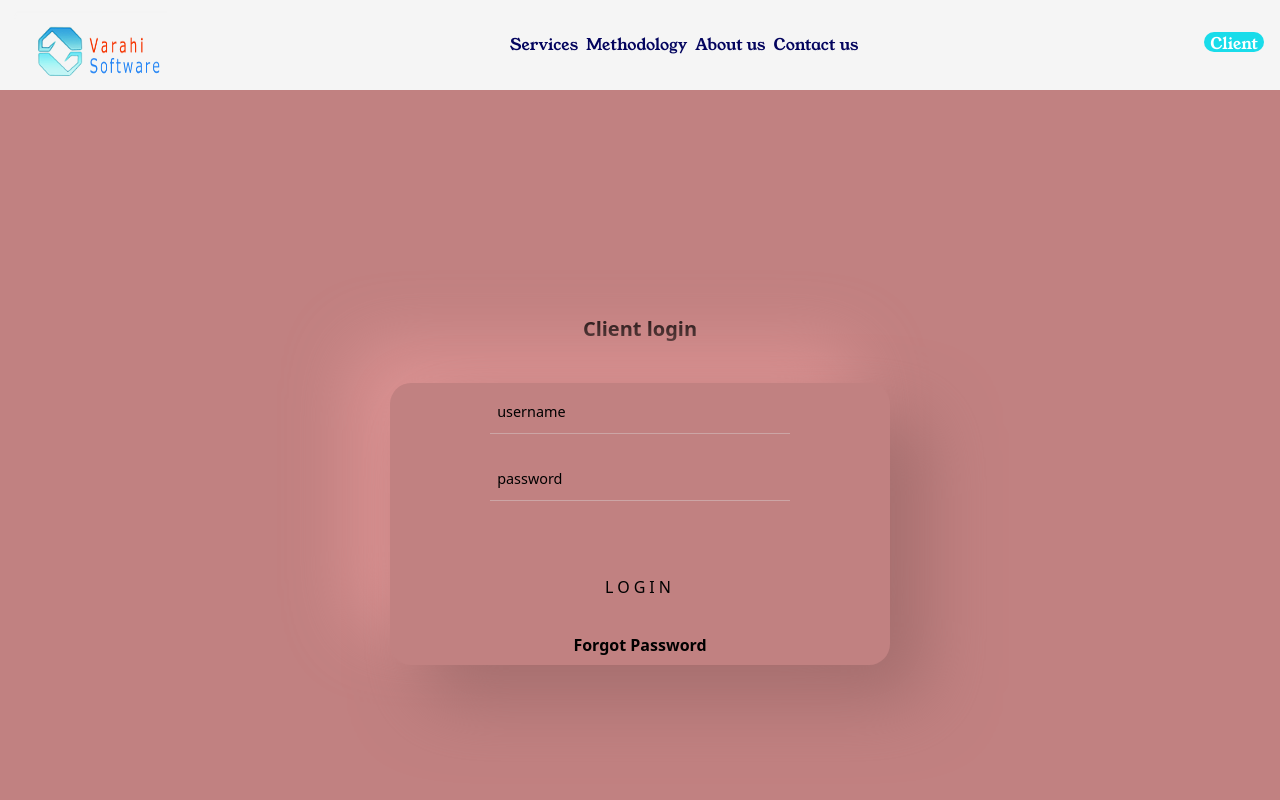
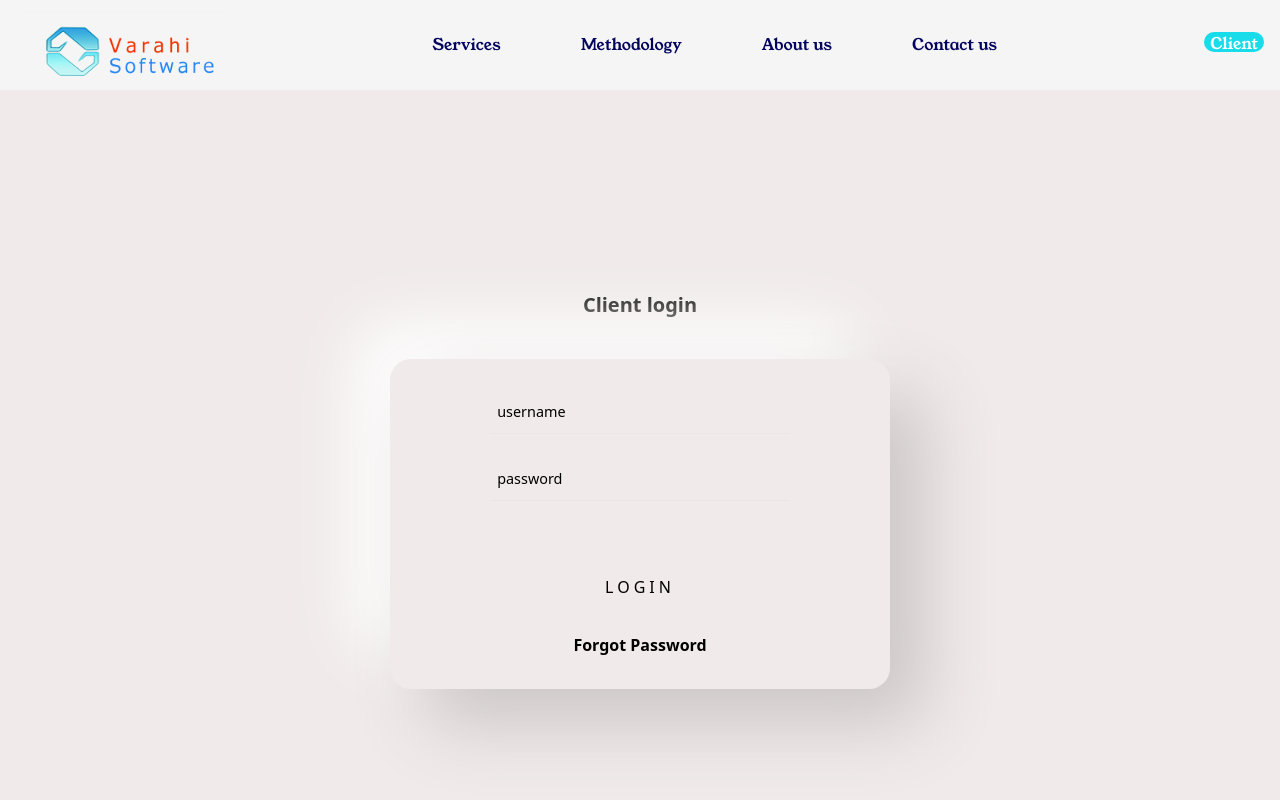
Before and after one commit to Raja-Battula369/demoLandPage, a React (Vite) app: page /client in a window 1280 px wide. Shown: the top 800 px of the page. Built offline with nearby package versions, Linux system fonts and the light colour scheme.

Commit message:
bugsfixed

```diff
--- a/src/App.css
+++ b/src/App.css
@@ -48,7 +48,7 @@ font-family: 'Young Serif', serif;
 display: flex;
 justify-content: center;
 align-items: flex-end;
-gap: 0.5rem;
+gap: 5rem;
 color: #03045E;
 
 }
@@ -346,9 +346,9 @@ color: #03045E;
 
 .shadow-effect1 {
   border-radius: 21px;
-background: #c18181;
-box-shadow:  35px 35px 70px #a46e6e,
-             -35px -35px 70px #de9494;
+background: #f0eaea;
+box-shadow:  35px 35px 70px #ccc7c7,
+             -35px -35px 70px #ffffff;
 
 
 }
--- a/src/components/Client.jsx
+++ b/src/components/Client.jsx
@@ -1,10 +1,10 @@
 const Client = () => {
   return (
-    <div className="w-full h-screen flex flex-col justify-center items-center gap-10 bg-[#c18181] ">
+    <div className="w-full h-screen flex flex-col justify-center items-center gap-10 bg-[#f0eaea] ">
       <h1 className="text-xl font-bold text-center">Client login</h1>
       <form
         onSubmit={(e) => e.preventDefault()}
-        className=" w-[350px] md:w-[500px] shadow-effect1 flex-col mx-auto  px-6 py-2 flex justify-center items-center gap-6"
+        className=" w-[350px] md:w-[500px] shadow-effect1 flex-col mx-auto  px-6 py-8  flex justify-center items-center gap-6"
       >
         <div className="w-[350px] form ">
           <input
--- a/src/components/Contact.jsx
+++ b/src/components/Contact.jsx
@@ -2,7 +2,7 @@ const Contact = () => {
   return (
     <div className="bg-[#f0eaea]">
       <div className="p-6  max-md:w-full w-[500px] mx-auto  rounded-md">
-        <h1 className="text-blue-500 font-bold">Inquiry Form</h1>
+        <h1 className=" text-center font-bold">Inquiry Form</h1>
         <hr className="w-[90%] border border-gray-500 " />
         <form
           onSubmit={(e) => e.preventDefault()}
@@ -53,8 +53,8 @@ const Contact = () => {
             />
             <span className="input-border"></span>
           </div>
-          <button className="w-[100px] border border-green-500  bg-black h-[40px] my-3 flex items-center justify-center rounded-xl cursor-pointer relative overflow-hidden transition-all duration-500 ease-in-out shadow-md hover:scale-105 hover:shadow-lg before:absolute before:top-0 before:-left-full before:w-full before:h-full before:bg-gradient-to-r before:from-[#009b49] before:to-[rgb(105,184,141)] before:transition-all before:duration-500 before:ease-in-out before:z-[-1] before:rounded-xl hover:before:left-0 text-[#fff]">
-            Sumbit
+          <button className="w-[100px] border border-blue-700  bg-transparent h-[40px] my-3 flex items-center justify-center rounded-xl cursor-pointer relative overflow-hidden transition-all duration-500 ease-in-out shadow-md hover:scale-105 hover:shadow-lg before:absolute before:top-0 before:-left-full before:w-full before:h-full before:bg-gradient-to-r before:from-[#0f1551] before:to-[rgb(53,55,148)] before:transition-all before:duration-500 before:ease-in-out before:z-[-1] before:rounded-xl hover:before:left-0 hover:text-white text-[#010101]">
+            Submit
           </button>
         </form>
       </div>
--- a/src/components/header.jsx
+++ b/src/components/header.jsx
@@ -16,11 +16,11 @@ const Header = () => {
       >
         <img
           src={logo1}
-          className="w-[80px] h-[90px] mix-blend-darken max-sm:z-50   "
+          className="w-[120px] h-[90px] mix-blend-darken max-sm:z-50   "
         />
         <img
           src={logo2}
-          className="w-[80px] h-[90px] mix-blend-darken max-sm:z-50  "
+          className="w-[120px] h-[90px] mix-blend-darken max-sm:z-50  "
         />
       </div>
       <div className="header-routers ">
--- a/src/components/home.jsx
+++ b/src/components/home.jsx
@@ -9,8 +9,8 @@ const Home = () => {
         <div className="w-full  cursor-pointer absolute top-1/2 md:left-1/2  transform -translate-x-1/2 -translate-y-1/2 z-10">
           <div className=" w-fit mx-auto group relative cursor-pointer border border-gray-700 rounded-sm transition p-4 ease-in-out duration-500 hover:border-gray-100 hover:scale-110">
             <div className="uppercase max-md:text-base text-2xl font-bold  flex  items-center relative">
-              {'Varahisoft: The IT Solution You Need'
-                .split('  ')
+              {'Varahisoft-The-IT-Solution-You-Need'
+                .split('')
                 .map((letter, i) => (
                   <h1
                     key={i}
@@ -23,8 +23,8 @@ const Home = () => {
             </div>
 
             <div className="uppercase  max-md:text-base text-2xl font-bold  absolute bottom-4 left-4 flex items-center">
-              {'Varahisoft: The IT Solution You Need'
-                .split('  ')
+              {'Varahisoft-The-IT-Solution-You-Need'
+                .split('')
                 .map((letter, i) => (
                   <h1
                     key={i}
```
